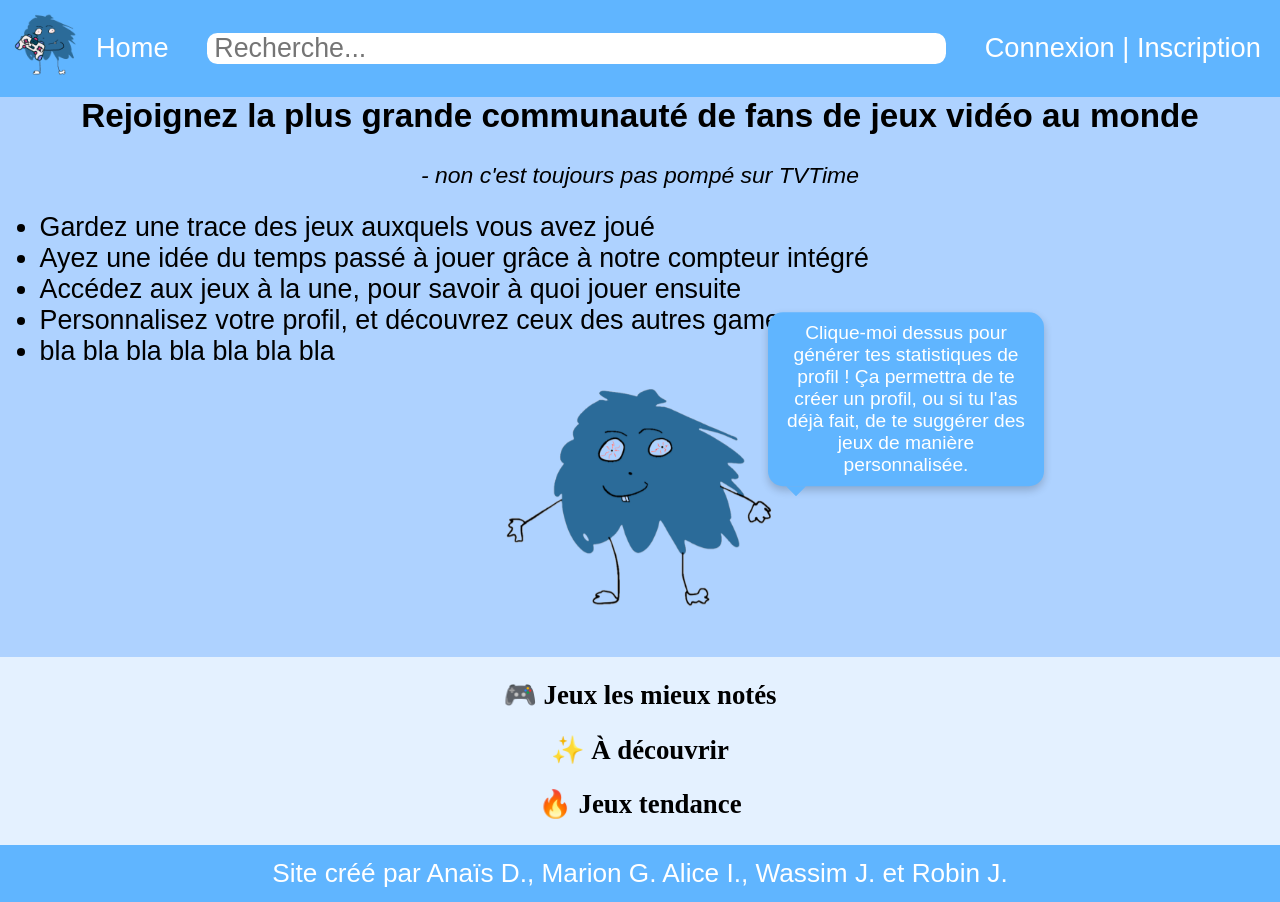
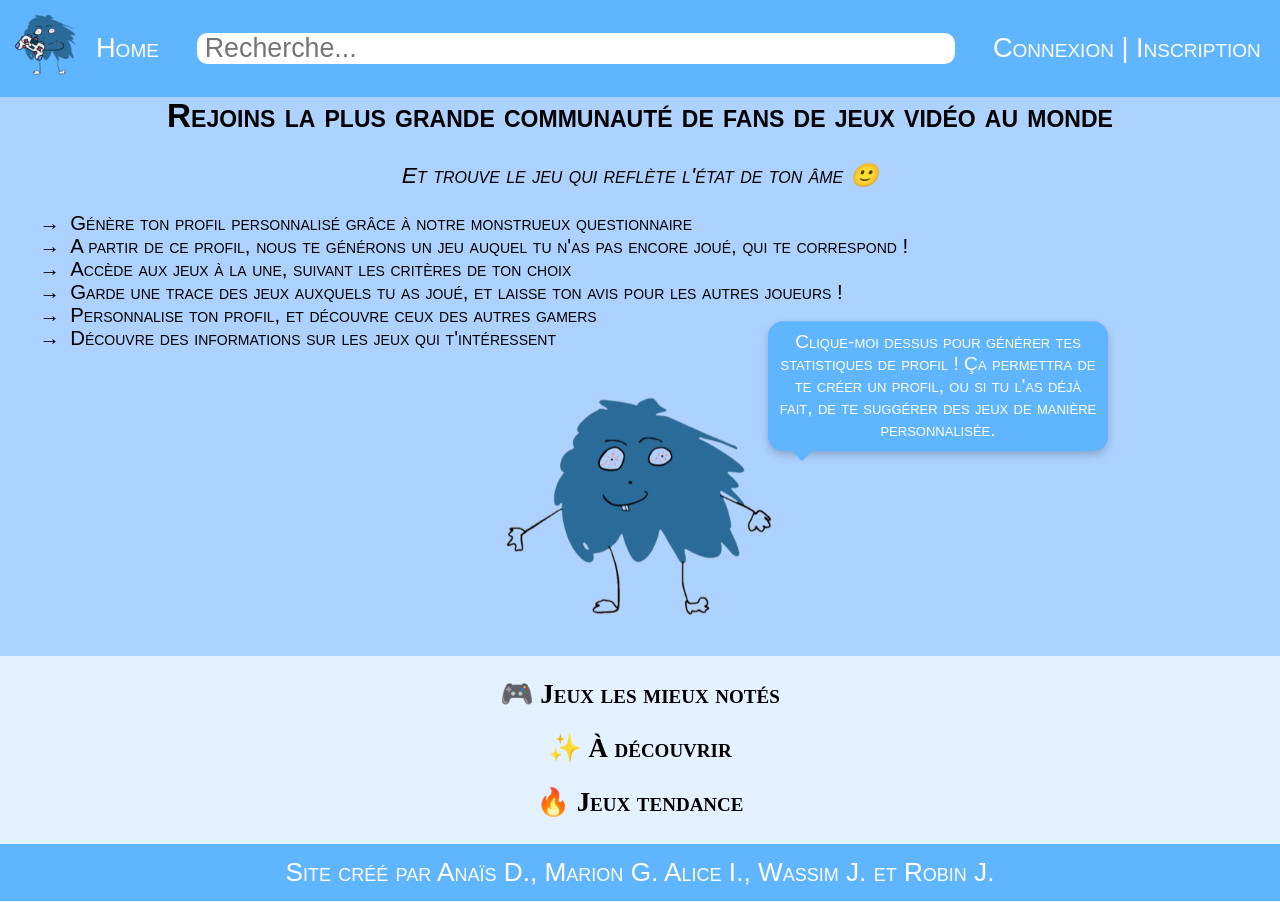
Before and after one commit to m-guillard/projet_web, a React (Create React App) app in the folder projet/game-time/frontend/: page / in a window 1280 px wide. Built offline with nearby package versions, Linux system fonts and the light colour scheme; no server answers; a web font is replaced by a local one.

Commit message:
der modif

```diff
--- a/projet/game-time/frontend/src/pages/Accueil.js
+++ b/projet/game-time/frontend/src/pages/Accueil.js
@@ -10,14 +10,15 @@ const App = () => {
       <Header />
 
       <section className="hero">
-        <h1>Rejoignez la plus grande communauté de fans de jeux vidéo au monde</h1>
-        <p className="subtext">- non c'est toujours pas pompé sur TVTime</p>
+        <h1>Rejoins la plus grande communauté de fans de jeux vidéo au monde</h1>
+        <p className="subtext">Et trouve le jeu qui reflète l'état de ton âme 🙂 </p>
         <ul>
-          <li>Gardez une trace des jeux auxquels vous avez joué</li>
-          <li>Ayez une idée du temps passé à jouer grâce à notre compteur intégré</li>
-          <li>Accédez aux jeux à la une, pour savoir à quoi jouer ensuite</li>
-          <li>Personnalisez votre profil, et découvrez ceux des autres gamers</li>
-          <li>bla bla bla bla bla bla bla</li>
+          <li>Génère ton profil personnalisé grâce à notre monstrueux questionnaire</li>
+          <li>A partir de ce profil, nous te générons un jeu auquel tu n'as pas encore joué, qui te correspond !</li>
+          <li>Accède aux jeux à la une, suivant les critères de ton choix</li>
+          <li>Garde une trace des jeux auxquels tu as joué, et laisse ton avis pour les autres joueurs !</li>
+          <li>Personnalise ton profil, et découvre ceux des autres gamers</li>
+          <li>Découvre des informations sur les jeux qui t'intéressent</li>
         </ul>
 
 
--- a/projet/game-time/frontend/src/styles/Accueil.css
+++ b/projet/game-time/frontend/src/styles/Accueil.css
@@ -15,6 +15,7 @@ body {
   margin: 0;
   margin-left: 0vw;
   font-family: Arial, sans-serif;
+  font-variant: small-caps;
   background-color: #E4F1FF;
   width: 100%;
   padding: 0vw;
@@ -40,6 +41,7 @@ body {
   font-size: calc(14px + 1.5vw);
 }
 
+
 .games-section h2{
   font-size: calc(14px + 1vw);
 }
@@ -51,16 +53,26 @@ body {
 
 /* Pour la liste à point */
 .hero ul {
-  font-size: calc(14px + 1vw);
+  font-size: calc(14px + 0.5vw);
+  list-style: none; /* Enlève les puces */
   text-align: left; /* Aligner le texte à gauche */
   padding-left: calc(14px + 2vw); /* Ajuster l'espace entre le bord et les puces */
   margin: 0 auto; /* Centrer la liste tout en gardant le texte à gauche */
   /*display: inline-block;*/ /* Évite que la liste prenne toute la largeur */
 }
 
+.hero ul li::before {
+  content: "→ "; /* Tu peux changer par "➜", "➡", "➤", etc. */
+  color: #000000; /* Couleur de la flèche */
+  font-weight: bold;
+  display: inline-block;
+  width: 1.5em; /* Espace réservé avant le texte */
+}
+
 .character_accueil {
   font-size: 50px;
-  margin-bottom: 20px;
+  margin-top: 2vw;
+  margin-bottom: 10px;
   right: 10vw;
   animation: bounce 1.5s infinite;
   width: 25vw;
@@ -77,7 +89,7 @@ body {
   position: relative;
   background-color: #60B5FF;
   color: white;
-  margin-top: 2vw; /* Ajoute un espace entre la section précédente et le footer *//*
+  margin-top: 2vw; /* Ajoute un espace entre la section précédente et le footer //
   font-size: calc(7px + 1.5vw);
   padding-top: 0.1px;
   padding-bottom: 0.1px;
@@ -99,7 +111,8 @@ body {
 /* Bulle de dialogue au-dessus du personnage */
 .bubble {
   position: absolute;  /* Positionnement par rapport à l'élément parent (personnage) */
-  width: 50vw;
+  width: 25vw;
+  margin-top: 2vw;
   top: -50px; /* Positionne la bulle au-dessus de l'image du personnage */
   left: 90%;  /* Centre la bulle horizontalement par rapport à l'image */
   background-color: #60B5FF; /* Couleur de fond de la bulle */
@@ -107,7 +120,7 @@ body {
   padding: 10px 10px;  /* Espacement interne dans la bulle */
   border-radius: 15px;  /* Arrondi des coins de la bulle */
   font-size: 1.5vw;  /* Taille de la police */
-  max-width: 20vw;  /* Largeur maximale de la bulle */
+  max-width: 25vw;  /* Largeur maximale de la bulle */
   text-align: center;  /* Centrer le texte à l'intérieur de la bulle */
   box-shadow: 0 4px 8px rgba(0, 0, 0, 0.2);  /* Ombre portée pour donner de la profondeur */
 
```
